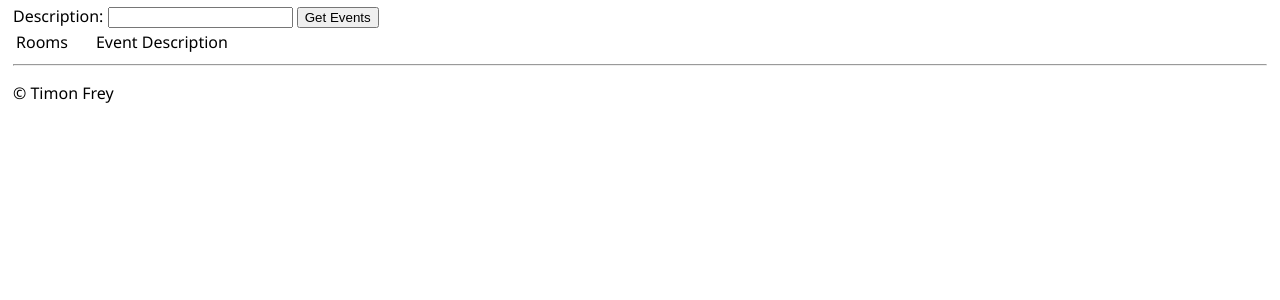
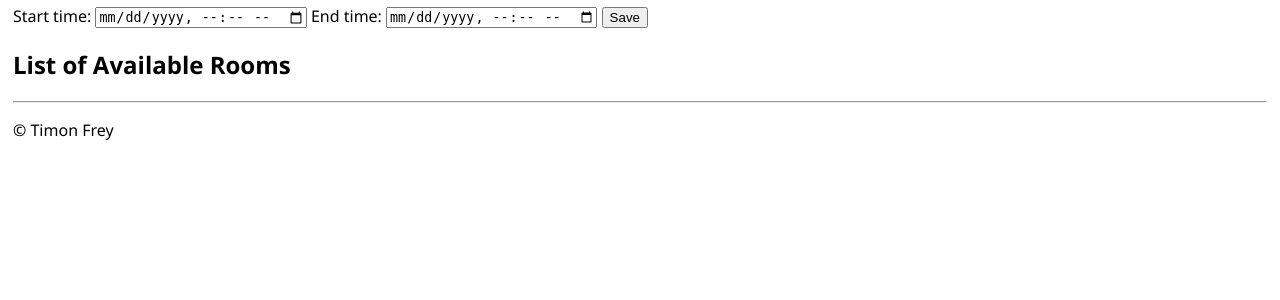
Before and after one commit to Timon-3/project-bravo, a Django app: page /search in a window 1280 px wide. Shown: the part 47-347 px from the top of the page. Run offline with Django 4.2, Linux system fonts and the light colour scheme; data that the repository does not hold is empty.

Commit message:
add filter function

```diff
--- a/tst_room_booking/home/filter.py
+++ /dev/null
@@ -1,11 +0,0 @@
-import django_filters
-from django.forms import DateInput
-from django_filters import *
-from home.models import Event
-
-class Event_Filter(django_filters.FilterSet):
-    class Meta:
-        model=Event
-        widgets = {
-        }
-        fields=['description']
--- a/tst_room_booking/home/forms.py
+++ b/tst_room_booking/home/forms.py
@@ -15,3 +15,18 @@ class EventForm(forms.ModelForm):
     # input_formats parses HTML5 datetime-local input to datetime field
         self.fields['start_time'].input_formats = ('%Y-%m-%dT%H:%M',)
         self.fields['end_time'].input_formats = ('%Y-%m-%dT%H:%M',)
+
+class FilterForm(forms.ModelForm):
+    class Meta:
+        model = Event
+        widgets = {
+        'start_time': DateInput(attrs={'type': 'datetime-local'}, format='%Y-%m-%dT%H:%M'),
+        'end_time': DateInput(attrs={'type': 'datetime-local'}, format='%Y-%m-%dT%H:%M'),
+        }
+        fields=["start_time","end_time"]
+
+    def __init__(self, *args, **kwargs):
+        super(FilterForm, self).__init__(*args, **kwargs)
+    # input_formats parses HTML5 datetime-local input to datetime field
+        self.fields['start_time'].input_formats = ('%Y-%m-%dT%H:%M',)
+        self.fields['end_time'].input_formats = ('%Y-%m-%dT%H:%M',)
--- a/tst_room_booking/home/templates/home/search.html
+++ b/tst_room_booking/home/templates/home/search.html
@@ -3,22 +3,27 @@
 search
 {% endblock %}
 {% block content %}
-<form method="get">
-    {{xfilter.form}}
-     <button  type="submit">Get Events</button>
+<form method="POST" class="get-form">{% csrf_token %}
+    {{ form }}
+    <button type="submit" class="save btn btn-default">Save</button>
 </form>
-<table>
-    <tr>
-        <td>Rooms</td>
-        <td>Event Description</td>
-    </tr>
-    {% for item in Events %}
-        <tr>
-
-            <td>{{ item.room }}</td>
-            <td>{{ item.description }}</td>
-        </tr>
-
-    {% endfor %}
+<h2>List of Available Rooms</h2>
+{% if room_list %}
+<table class="room_list">
+<thead>
+<tr>
+…
+</tr>
+</thead>
+<tbody>
+{% for room in room_list %}
+<tr>
+    <td><a href="{% url 'room' room.id %}">{{ room.name }}</a></td>
+</tr>
+{% endfor %}
+</tbody>
 </table>
+{% else %}
+<p></p>
+{% endif %}
 {% endblock %}
--- a/tst_room_booking/home/views.py
+++ b/tst_room_booking/home/views.py
@@ -5,10 +5,8 @@ from django.views.generic.edit import CreateView
 from django.contrib.auth.decorators import login_required
 from django.contrib.auth.views import LoginView, LogoutView
 from django.contrib.auth.forms import UserCreationForm
-from home.forms import EventForm
+from home.forms import EventForm, FilterForm
 from datetime import date, datetime
-from home.filter import Event_Filter
-
 
 # Create your views here.
 class HomeListView(ListView):
@@ -20,14 +18,31 @@ class HomeListView(ListView):
         return context
 
 def search(request):
+    form = FilterForm(request.POST or None)
+    #room_list = []
+    room_list = Event.objects.none()
+    free_room = []
+    if request.method == "POST":
+        starttime = request.POST.get("start_time")
+        endtime = request.POST.get("end_time")
+        rooms_list = Room.objects.all()
+        for room in rooms_list:
+            Event_overlapping_start = Event.objects.filter(room=room.pk, start_time__gte=starttime, start_time__lt=endtime).exists()
+            Event_overlapping_end = Event.objects.filter(room=room.pk, end_time__gt=starttime, end_time__lte=endtime).exists()
+            # check for items that envelope this item
+            Event_enveloping = Event.objects.filter(room=room.pk, start_time__lte=starttime, end_time__gte=endtime).exists()
+            Event_items_present = Event_overlapping_start or Event_overlapping_end or Event_enveloping
 
-   Event_all = Event.objects.all()
-   xfilter = Event_Filter(request.GET, queryset=Event_all)
-   Events = xfilter.qs
-   context = {'xfilter': xfilter, 'Events': Events}
-
-   return render(request, 'home/search.html', context)
-
+            if Event_items_present:
+                continue
+            else:
+                free_room.append(room.pk)
+        print(free_room,"1")
+        for id in free_room:
+            room = Room.objects.filter(id=id)
+            room_list = room_list | room
+        form = FilterForm()
+    return render(request, "home/search.html", {"form": form, "room_list": room_list})
 
 class LoginInterfaceView(LoginView):
     template_name = "home/login.html"
```
